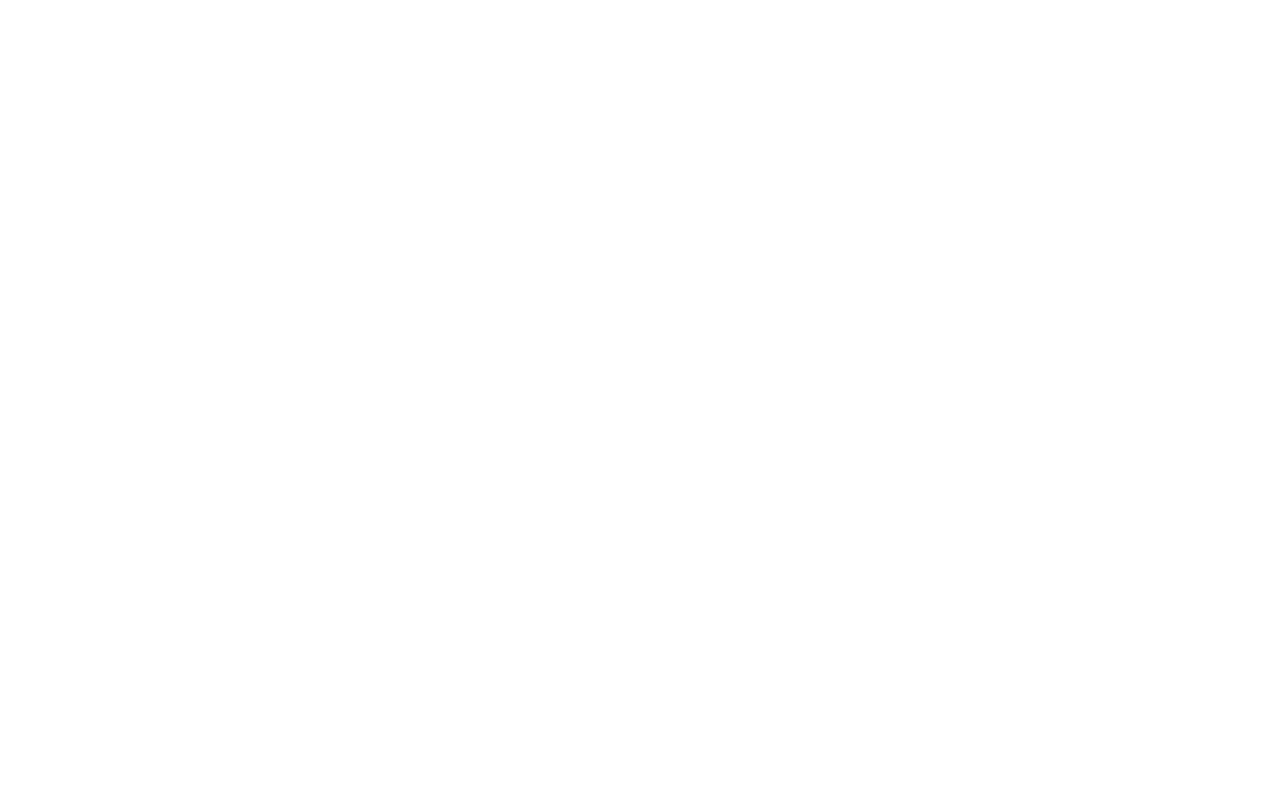
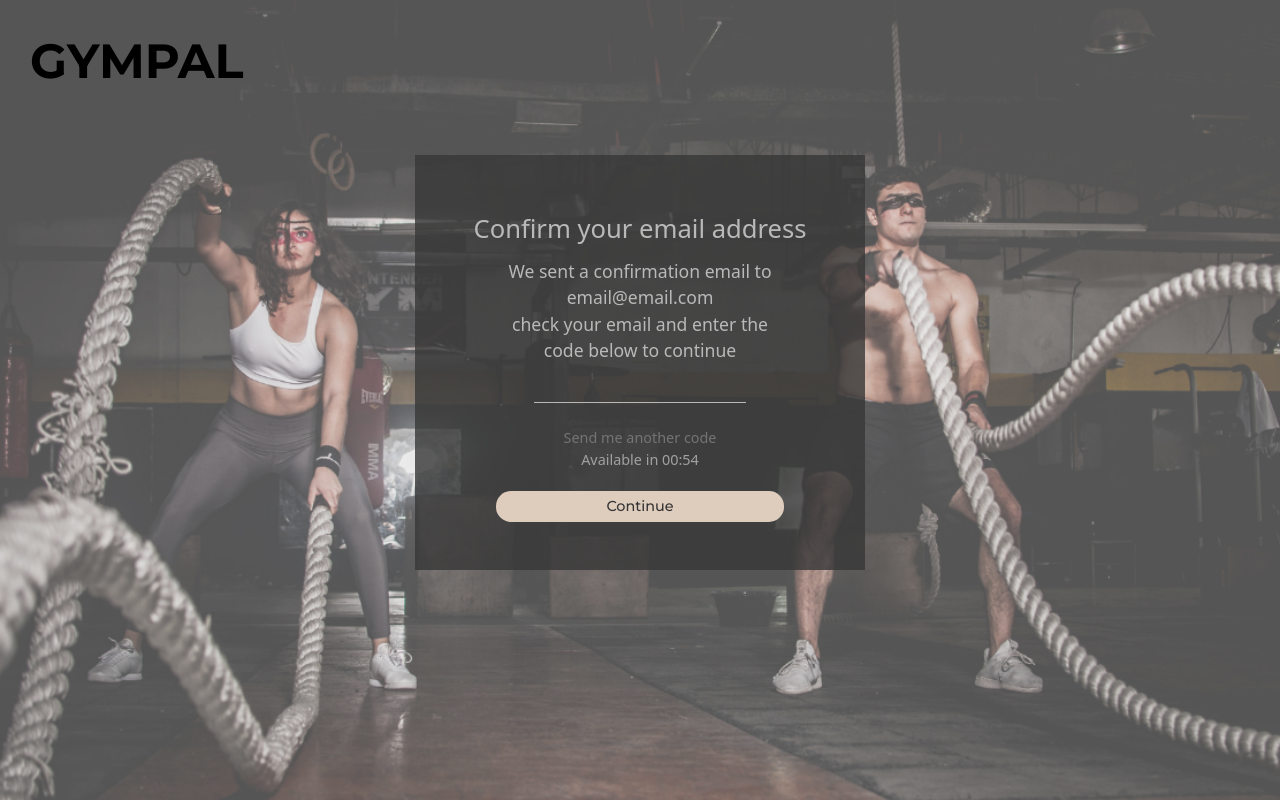
Before and after one commit to evelyne802/fitness-app, an Angular app: page /confirmation in a window 1280 px wide. Before the commit this address led to /. Built offline with nearby package versions, Linux system fonts and the light colour scheme.

Commit message:
feat: desktop confirm email component

```diff
--- /dev/null
+++ b/src/app/components/confirmation/confirmation.component.css
@@ -0,0 +1,103 @@
+.background {
+    height: 100%;
+    width: 100%;
+    position: absolute;
+    background-size: cover;
+    background-position: 0% 100%;
+    left: 0;
+    top: 0;
+}
+
+.background::before {
+    content: "";
+    background-image: url("../../../assets/images/confirmation-bg.png");
+    background-size: cover;
+    background-position: 25% 75%;
+    position: absolute;
+    top: 0px;
+    right: 0px;
+    bottom: 0px;
+    left: 0px;
+    opacity: 0.7;
+}
+
+.content-wrapper {
+    display: flex;
+    align-items: center;
+    justify-content: center;
+    height: 60vh;
+}
+
+.logo {
+    position: relative;
+    font-family: "Montserrat", sans-serif;
+    font-size: 3rem;
+    font-weight: 700;
+    color: black;
+    margin: 25px 30px;
+}
+
+.confirm-container {
+    display: flex;
+    flex-direction: column;
+    position: relative;
+    background-color: #383838cc;
+    width: 450px;
+    height: 415px;
+    align-items: center;
+    color: #b9b9b9;
+    padding: 45px;
+}
+
+.confirm-container label {
+    font-size: 1.6rem;
+    font-weight: 500;
+    margin: 10px 0;
+}
+
+.confirm-container p {
+    width: 75%;
+    text-align: center;
+    font-size: 1.1rem;
+}
+
+.send-code{
+    font-size: 0.9rem;
+    text-align: center;
+    margin-bottom: 20px;
+    color: #a1a1a1;
+}
+
+.unavailable {
+    color: #747474;
+    text-decoration: none;
+    cursor: not-allowed;
+}
+
+.available{
+    color: #d2d2d2;
+    text-decoration: none;
+    font-weight: 500;
+}
+
+.available:hover{
+    cursor: pointer;
+    color: #b9b9b9;;
+}
+
+button {
+    width: 80%;
+    border-radius: 15px;
+    font-family: "Montserrat", sans-serif;
+    font-size: 0.9rem;
+    padding: 5px 0;
+    font-weight: 500;
+    color: rgb(53 52 52);
+    background-color: #deccbd;
+    border: none;
+    cursor: pointer;
+}
+
+button:hover {
+    background-color: #c3b2a5;
+}
--- /dev/null
+++ b/src/app/components/confirmation/confirmation.component.html
@@ -0,0 +1,24 @@
+<div class="background">
+    <div class="logo">GYMPAL</div>
+    <div class="content-wrapper container">
+        <div class="confirm-container">
+            <label>Confirm your email address</label>
+            <p>
+                We sent a confirmation email to <br>
+                email&#64;email.com <br>
+                check your email and enter the code below to continue
+            </p>
+            <div class="input-field">
+                <mat-form-field>
+                    <input matInput [formControl]="codeFormControl">
+                </mat-form-field>
+            </div>
+            <div class="send-code">
+                <a [class]="sendCodeClass" (click)="startTimer()">Send me another code</a><br>
+                <span *ngIf="timeLeft > 9">Available in 00:{{ timeLeft }}</span>
+                <span *ngIf="10 > timeLeft">Available in 00:0{{ timeLeft }}</span>
+            </div>
+            <button>Continue</button>
+        </div>
+    </div>
+</div>
--- /dev/null
+++ b/src/app/components/confirmation/confirmation.component.ts
@@ -0,0 +1,55 @@
+import { Component } from '@angular/core';
+import { FormControl, FormsModule, ReactiveFormsModule } from '@angular/forms';
+import { RouterLink, RouterLinkActive } from '@angular/router';
+import { MatInputModule } from '@angular/material/input';
+import { MatSelectModule } from '@angular/material/select';
+import { NgIf } from '@angular/common';
+
+
+
+@Component({
+  selector: 'app-confirmation',
+  standalone: true,
+  imports: [
+    MatInputModule,
+    MatSelectModule,
+    FormsModule,
+    ReactiveFormsModule,
+    RouterLink,
+    RouterLinkActive,
+    NgIf
+  ],
+  templateUrl: './confirmation.component.html',
+  styleUrl: './confirmation.component.css'
+})
+export class ConfirmationComponent {
+
+  codeFormControl = new FormControl('');
+  sendCodeClass = 'unavailable';
+  timeLeft: number = 59;
+  interval: any;
+
+  ngOnInit(){
+    this.startTimer();
+  }
+
+  startTimer() {
+      this.timeLeft = 59;
+      this.sendCodeClass = 'unavailable';
+
+      this.interval = setInterval(() => {
+        if(this.timeLeft == 0){
+          clearInterval(this.interval);
+          this.sendCodeClass = 'available';
+        }
+        else if(this.timeLeft > 0) {
+          this.timeLeft--;
+        }
+        else {
+          this.timeLeft = 59;
+        }
+
+      },1000)
+    }
+
+}
--- a/src/app/components/login/login.component.html
+++ b/src/app/components/login/login.component.html
@@ -19,7 +19,7 @@
                     <input matInput [formControl]="passwordFormControl">
                 </mat-form-field>
             </div>
-            <button>Log In</button>
+            <button routerLink='/confirmation' routerLinkActive="active">Log In</button>
             <label>Don't have an account?</label>
             <p>
                 Become the best you can be.
--- a/src/app/components/login/login.component.ts
+++ b/src/app/components/login/login.component.ts
@@ -1,11 +1,7 @@
 import { Component } from '@angular/core';
 import { MatSelectModule } from '@angular/material/select';
 import { MatInputModule } from '@angular/material/input';
-import {
-  FormControl,
-  FormsModule,
-  ReactiveFormsModule,
-} from '@angular/forms';
+import { FormControl, FormsModule, ReactiveFormsModule } from '@angular/forms';
 import Typed from 'typed.js';
 import { RouterLink, RouterLinkActive } from '@angular/router';
 
--- a/src/app/components/signup/signup.component.html
+++ b/src/app/components/signup/signup.component.html
@@ -44,7 +44,7 @@
                     <label>Expert</label>
                 </div>
             </div>
-            <button>Get Started</button>
+           <button routerLink='/confirmation' routerLinkActive="active">Get Started</button>
         </div>
     </div>
 </div>
--- a/src/app/components/signup/signup.component.ts
+++ b/src/app/components/signup/signup.component.ts
@@ -7,6 +7,8 @@
   Validators,
   ReactiveFormsModule,
 } from '@angular/forms';
+import { RouterLink, RouterLinkActive } from '@angular/router';
+
 
 @Component({
   selector: 'app-signup',
@@ -16,6 +18,8 @@
     MatInputModule,
     FormsModule,
     ReactiveFormsModule,
+    RouterLink,
+    RouterLinkActive
   ],
   templateUrl: './signup.component.html',
   styleUrl: './signup.component.css'
--- a/src/styles.css
+++ b/src/styles.css
@@ -1,4 +1,5 @@
 /* You can add global styles to this file, and also import other style files */
+
 * {
     box-sizing: border-box;
 }
```
Also changed, not shown: src/app/app.routes.ts (+18 -3 lines), src/app/services/user-details.service.ts (added, +9 -0 lines), src/assets/images/confirmation-bg.png (added).
